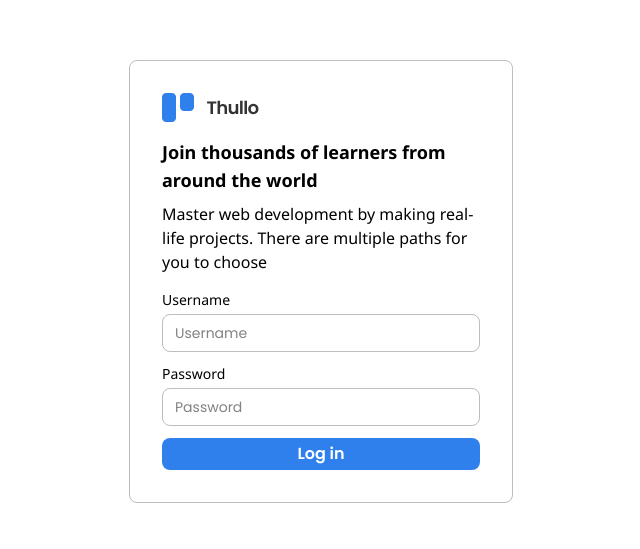
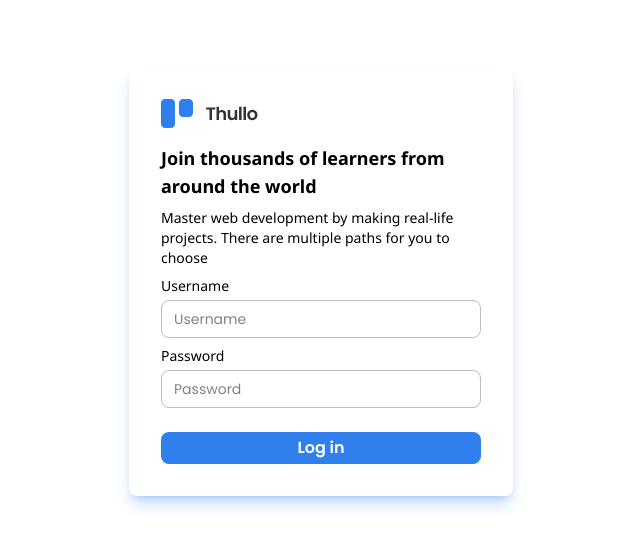
Before and after one commit to Angelxv01/thullo, a React (Create React App) app in the folder client/: page /login in a window 1280 px wide. Shown: the part 119-668 px from the top of the page, without its empty margins (319-959 px from the left). Built offline with nearby package versions, Linux system fonts and the light colour scheme; no server answers; what apollo-upload-client would draw is missing.

Commit message:
completed login page

```diff
--- a/client/src/pages/Login.tsx
+++ b/client/src/pages/Login.tsx
@@ -1,25 +1,10 @@
-import React, { useState } from "react";
-import styled, { useTheme } from "styled-components";
-import { Button, Text, Flow } from "../components/common";
+import React, { FormEvent, useState } from "react";
 import { ReactComponent as Logo } from "../assets/Logo.svg";
 import useInput from "../hooks/useInput";
 import { useMutation } from "@apollo/client";
 import { LOGIN } from "../graphql/mutation";
 import { saveState } from "../utils/localStorage";
 import { useNavigate } from "react-router-dom";
-import { Container } from "../style/Utils";
-
-const Grid = styled.div`
-  display: grid;
-  grid-template-columns: repeat(2, auto);
-  gap: 1em;
-  align-items: center;
-
-  & input {
-    outline: 0;
-    border: 0;
-  }
-`;
 
 const Login = () => {
   const navigate = useNavigate();
@@ -39,7 +24,8 @@ const Login = () => {
     { data: { username: string; password: string } }
   >(LOGIN);
 
-  const loginHandler = async () => {
+  const loginHandler = async (e: FormEvent<HTMLFormElement>) => {
+    e.preventDefault();
     try {
       const { data, errors } = await login({
         variables: {
@@ -58,23 +44,25 @@ const Login = () => {
     return navigate("/");
   };
 
-  const theme = useTheme();
   return (
     <div className="h-screen grid place-items-center">
-      <div className="w-96 p-8 border-gray-400 border rounded-lg ">
+      <div className="w-96 p-8 rounded-lg shadow-lg shadow-blue-dark/30">
         <Logo />
         <p className="mt-4 text-lg font-semibold font-accent">
           Join thousands of learners from around the world
         </p>
-        <p className="mt-2 font-accent">
+        <p className="mt-2 text-sm font-accent">
           Master web development by making real-life projects. There are
           multiple paths for you to choose
         </p>
-        <div className="bg-red-200 text-red-700" hidden={!error}>
+        <div
+          className="bg-red/5 text-red p-2 rounded-lg text-sm font-semibold border-2 border-red"
+          hidden={!error}
+        >
           Error: invalid credentials!
         </div>
-        <form className="space-y-3 mt-4" onSubmit={(e) => e.preventDefault()}>
-          <div>
+        <form className="mt-2" onSubmit={loginHandler}>
+          <div className="mt-2">
             <label
               htmlFor="username"
               className="block text-sm font-medium font-accent"
@@ -82,14 +70,14 @@ const Login = () => {
               Username
             </label>
             <input
-              type="text"
+              {...usernameController}
               id="username"
               className="border border-gray-400 w-full text-sm py-2 rounded-lg mt-1"
               placeholder="Username"
               required
             />
           </div>
-          <div>
+          <div className="mt-2">
             <label
               htmlFor="password"
               className="block text-sm font-medium font-accent"
@@ -97,7 +85,7 @@ const Login = () => {
               Password
             </label>
             <input
-              type="password"
+              {...passwordController}
               id="password"
               className="border border-gray-400 w-full text-sm py-2 rounded-lg mt-1"
               placeholder="Password"
@@ -106,7 +94,7 @@ const Login = () => {
           </div>
           <button
             type="submit"
-            className="bg-blue-dark text-white w-full rounded-lg py-1 font-semibold"
+            className="bg-blue-dark text-white w-full rounded-lg py-1 font-semibold mt-6"
           >
             Log in
           </button>
@@ -116,44 +104,4 @@ const Login = () => {
   );
 };
 
-{
-  /* <Container className="h-full flex justify-center items-center">
-  <div className="w-96 space-y-8">
-        <Logo />
-        <Flow className="header" style={{ textAlign: "center", width: "80%" }}>
-          <Text
-            fontSize={theme.font.size[500]}
-            fontFamily={theme.font.family.secondary}
-          >
-            Join thousands of learners from around the world
-          </Text>
-          <Text fontWeight="bold">Login to create your first project!</Text>
-          {error && (
-            <Button.Colored
-              backgroundColor="RED"
-              style={{
-                width: "100%",
-                padding: "0.5em",
-              }}
-            >
-              Invalid credentials
-            </Button.Colored>
-          )}
-        </Flow>
-        <Grid>
-          <Text>Username</Text>
-          <input {...usernameController} placeholder="Username" />
-          <Text>Password</Text>
-          <input {...passwordController} placeholder="Password" />
-        </Grid>
-        <Button.Colored
-          style={{ padding: "0.5em 1em", fontSize: theme.font.size[400] }}
-          onClick={loginHandler}
-        >
-          Login
-        </Button.Colored>
-      </div>
-    </Container> */
-}
-
 export default Login;
```
